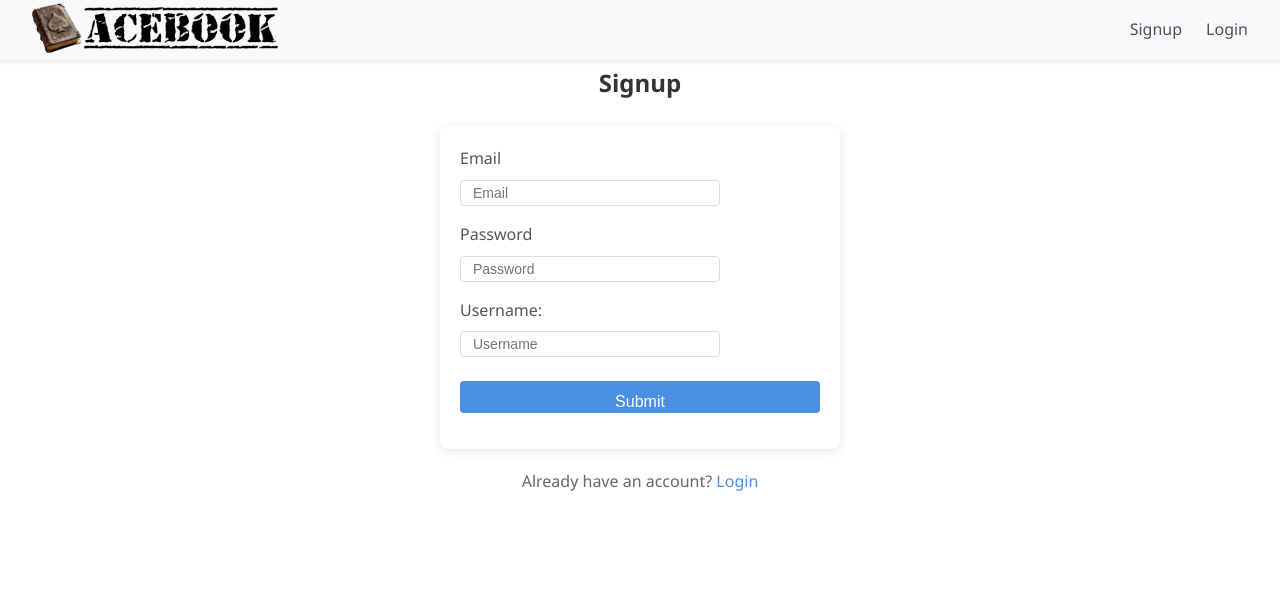
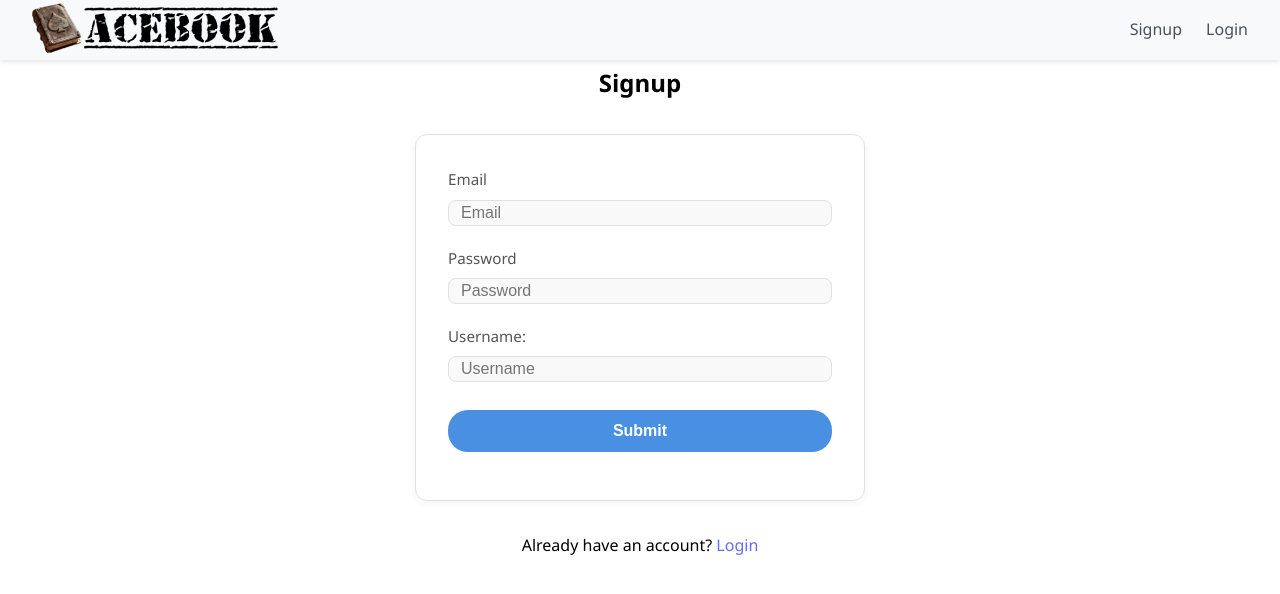
Before and after one commit to zameermohamed/acebook-mern-vite, a React (Vite) app in the folder frontend/: page /signup in a window 1280 px wide. Shown: the top 594 px of the page. Built offline with nearby package versions, Linux system fonts and the light colour scheme; no server answers.

Commit message:
Updated login/signup again for consistency

```diff
--- a/frontend/src/pages/AuthPages.css
+++ b/frontend/src/pages/AuthPages.css
@@ -1,42 +1,59 @@
 /* AuthPages.css - Styles for Login and Signup pages */
 
 /* Main container styling */
+.auth-container {
+  display: flex;
+  flex-direction: column;
+  align-items: center;
+  padding: 2rem 1rem;
+  background-color: #f5f7fa;
+  min-height: 100vh;
+}
+
 .auth-form {
   display: flex;
   flex-direction: column;
-  max-width: 400px;
-  margin: 0 auto;
-  padding: 20px;
-  border-radius: 8px;
-  box-shadow: 0 2px 10px rgba(0, 0, 0, 0.1);
+  width: 100%;
+  max-width: 450px;
+  margin: 2rem auto;
+  padding: 2rem;
+  border: 1px solid #e0e0e0;
+  border-radius: 12px;
+  box-shadow: 0 2px 8px rgba(0, 0, 0, 0.05);
   background-color: #ffffff;
 }
 
 /* Page heading */
-h2 {
+.auth-container h2 {
+  font-size: 1.75rem;
+  font-weight: 600;
   text-align: center;
-  margin-bottom: 24px;
+  margin-bottom: 2rem;
   color: #333;
-  font-size: 24px;
 }
 
 /* Form labels */
 .auth-form label {
-  margin-bottom: 8px;
+  margin-bottom: 0.5rem;
   font-weight: 500;
   color: #555;
+  font-size: 0.95rem;
 }
 
 /* Form inputs */
 .auth-form input[type="text"],
 .auth-form input[type="password"],
 .auth-form input[type="email"] {
-  padding: 12px;
-  margin-bottom: 16px;
-  border: 1px solid #ddd;
-  border-radius: 4px;
-  font-size: 14px;
-  transition: border 0.3s ease;
+  width: 100%;
+  padding: 0.75rem;
+  margin-bottom: 1.25rem;
+  border: 1px solid #e0e0e0;
+  border-radius: 8px;
+  font-size: 1rem;
+  background-color: #f9f9f9;
+  transition:
+    border-color 0.3s,
+    box-shadow 0.3s;
 }
 
 .auth-form input[type="text"]:focus,
@@ -49,63 +66,86 @@ h2 {
 
 /* Submit button */
 .auth-form input[type="submit"] {
-  padding: 12px;
+  width: 100%;
+  height: 42px;
   background-color: #4a90e2;
   color: white;
   border: none;
-  border-radius: 4px;
-  font-size: 16px;
+  border-radius: 20px;
+  font-size: 1rem;
+  font-weight: 600;
   cursor: pointer;
-  transition: background-color 0.3s ease;
-  margin-top: 8px;
+  transition: background-color 0.2s;
+  margin-top: 0.5rem;
 }
 
 .auth-form input[type="submit"]:hover {
-  background-color: #357bd8;
+  background-color: #3a7bc8;
+}
+
+.auth-form input[type="submit"]:active {
+  background-color: #2a6cb8;
 }
 
 /* Error messages */
 .auth-error-msg {
-  margin-top: 16px;
-  padding: 12px;
+  margin-top: 1rem;
+  padding: 0.75rem 1rem;
   background-color: #ffebee;
-  border-left: 4px solid #f44336;
+  border-left: 4px solid #e53935;
   color: #d32f2f;
-  border-radius: 4px;
-  max-width: 400px;
+  border-radius: 8px;
+  font-size: 0.875rem;
+  max-width: 450px;
   margin-left: auto;
   margin-right: auto;
 }
 
 .auth-error-msg p {
-  margin: 4px 0;
+  margin: 0.25rem 0;
 }
 
 /* Login/Signup redirect link */
-div p {
+.auth-redirect {
   text-align: center;
-  margin-top: 20px;
+  margin-top: 1.5rem;
   color: #666;
+  font-size: 0.95rem;
 }
 
-div p a {
+.auth-redirect a {
   color: #4a90e2;
   text-decoration: none;
   font-weight: 500;
+  transition: color 0.2s;
 }
 
-div p a:hover {
+.auth-redirect a:hover {
+  color: #3a7bc8;
   text-decoration: underline;
 }
 
 /* Responsive adjustments */
+@media (max-width: 768px) {
+  .auth-form {
+    padding: 1.5rem;
+    max-width: 90%;
+  }
+
+  .auth-container h2 {
+    font-size: 1.5rem;
+    margin-bottom: 1.5rem;
+  }
+}
+
 @media (max-width: 480px) {
   .auth-form {
-    width: 90%;
-    padding: 16px;
+    padding: 1.25rem;
+    margin: 1rem auto;
   }
 
-  h2 {
-    font-size: 20px;
+  .auth-container h2 {
+    font-size: 1.35rem;
+    margin-bottom: 1.25rem;
   }
 }
```
